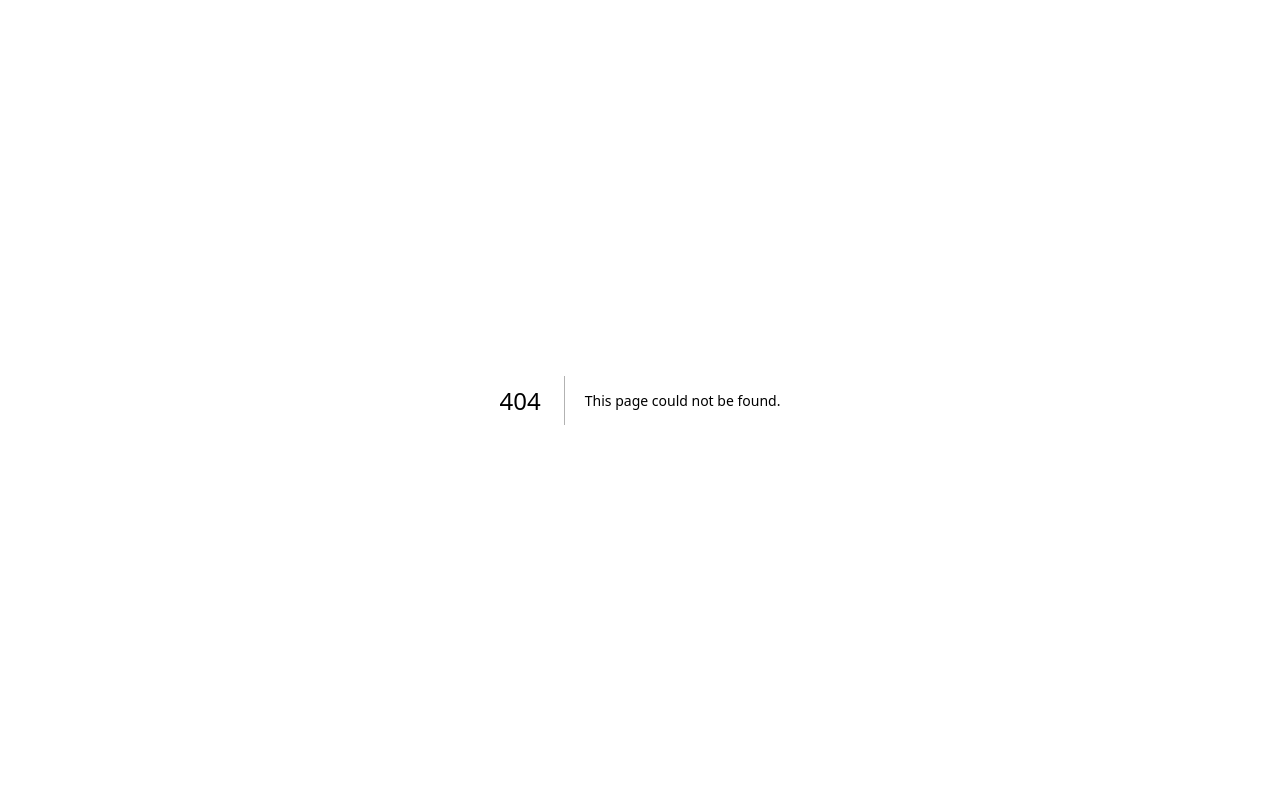
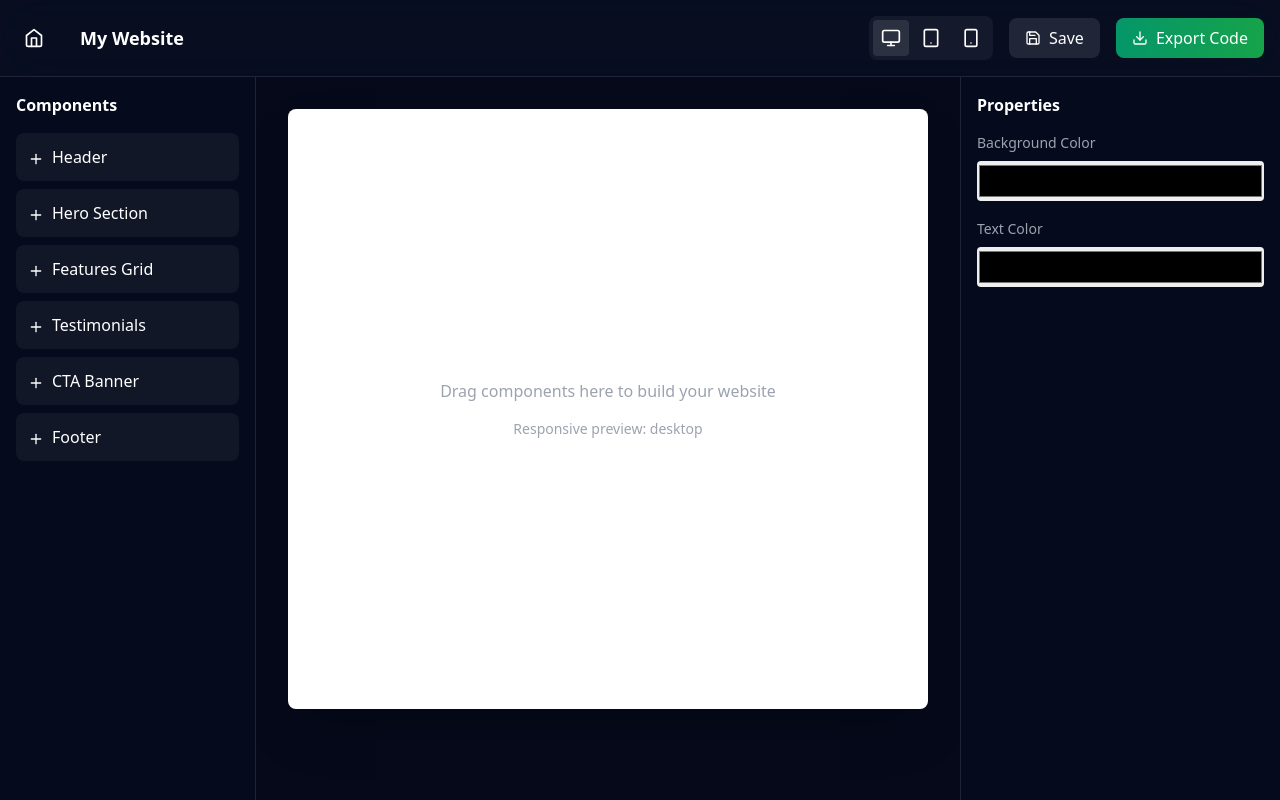
Before and after one commit to pnyanguwo-cyber/ai-office-mvp, a Next.js app: page /editor/website in a window 1280 px wide. Before the commit this address had no page. Built offline with nearby package versions, Linux system fonts and the light colour scheme.

Commit message:
Create website.js

```diff
--- /dev/null
+++ b/pages/editor/website.js
@@ -0,0 +1,85 @@
+import React, { useState } from 'react';
+import Link from 'next/link';
+import { Home, Save, Download, Monitor, Smartphone, Tablet, Plus } from 'lucide-react';
+
+export default function WebsiteEditor() {
+  const [viewport, setViewport] = useState('desktop');
+
+  const viewportSizes = {
+    desktop: 'w-full',
+    tablet: 'w-[768px]',
+    mobile: 'w-[375px]'
+  };
+
+  return (
+    <div className="h-screen bg-slate-950 text-white flex flex-col">
+      <header className="border-b border-white/10 bg-slate-900/50 backdrop-blur-xl p-4">
+        <div className="flex items-center justify-between">
+          <div className="flex items-center gap-4">
+            <Link href="/" className="p-2 hover:bg-white/10 rounded-lg transition">
+              <Home className="w-5 h-5" />
+            </Link>
+            <input type="text" defaultValue="My Website" className="bg-transparent text-lg font-semibold focus:outline-none focus:bg-white/5 px-3 py-1 rounded" />
+          </div>
+          <div className="flex items-center gap-4">
+            <div className="flex items-center gap-1 bg-white/5 rounded-lg p-1">
+              <button onClick={() => setViewport('desktop')} className={`p-2 rounded ${viewport === 'desktop' ? 'bg-white/10' : ''} transition`}>
+                <Monitor className="w-5 h-5" />
+              </button>
+              <button onClick={() => setViewport('tablet')} className={`p-2 rounded ${viewport === 'tablet' ? 'bg-white/10' : ''} transition`}>
+                <Tablet className="w-5 h-5" />
+              </button>
+              <button onClick={() => setViewport('mobile')} className={`p-2 rounded ${viewport === 'mobile' ? 'bg-white/10' : ''} transition`}>
+                <Smartphone className="w-5 h-5" />
+              </button>
+            </div>
+            <button className="px-4 py-2 bg-white/10 hover:bg-white/15 rounded-lg transition flex items-center gap-2">
+              <Save className="w-4 h-4" />Save
+            </button>
+            <button className="px-4 py-2 bg-gradient-to-r from-emerald-600 to-green-600 hover:from-emerald-500 hover:to-green-500 rounded-lg transition flex items-center gap-2">
+              <Download className="w-4 h-4" />Export Code
+            </button>
+          </div>
+        </div>
+      </header>
+
+      <div className="flex flex-1 overflow-hidden">
+        <aside className="w-64 border-r border-white/10 bg-slate-900/30 p-4 overflow-y-auto">
+          <h3 className="font-semibold mb-4">Components</h3>
+          <div className="space-y-2">
+            {['Header', 'Hero Section', 'Features Grid', 'Testimonials', 'CTA Banner', 'Footer'].map(comp => (
+              <button key={comp} className="w-full p-3 bg-white/5 hover:bg-white/10 rounded-lg text-left transition">
+                <Plus className="w-4 h-4 inline mr-2" />{comp}
+              </button>
+            ))}
+          </div>
+        </aside>
+
+        <main className="flex-1 overflow-auto bg-slate-900/20 p-8">
+          <div className={`${viewportSizes[viewport]} mx-auto bg-white rounded-lg shadow-2xl overflow-hidden transition-all duration-300`}>
+            <div className="h-[600px] flex items-center justify-center text-gray-400">
+              <div className="text-center">
+                <p className="mb-4">Drag components here to build your website</p>
+                <p className="text-sm">Responsive preview: {viewport}</p>
+              </div>
+            </div>
+          </div>
+        </main>
+
+        <aside className="w-80 border-l border-white/10 bg-slate-900/30 p-4 overflow-y-auto">
+          <h3 className="font-semibold mb-4">Properties</h3>
+          <div className="space-y-4">
+            <div>
+              <label className="text-sm text-gray-400 mb-2 block">Background Color</label>
+              <input type="color" className="w-full h-10 rounded cursor-pointer" />
+            </div>
+            <div>
+              <label className="text-sm text-gray-400 mb-2 block">Text Color</label>
+              <input type="color" className="w-full h-10 rounded cursor-pointer" />
+            </div>
+          </div>
+        </aside>
+      </div>
+    </div>
+  );
+}
```
